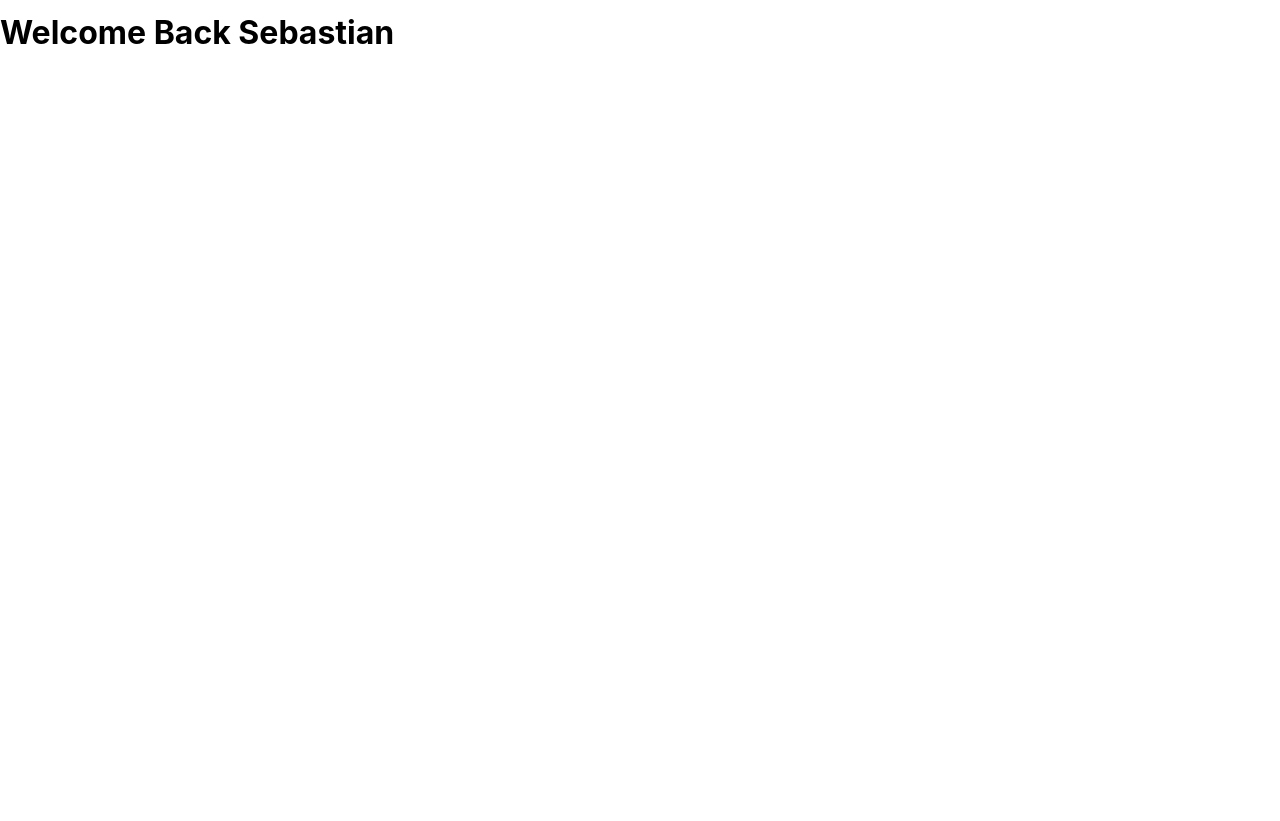
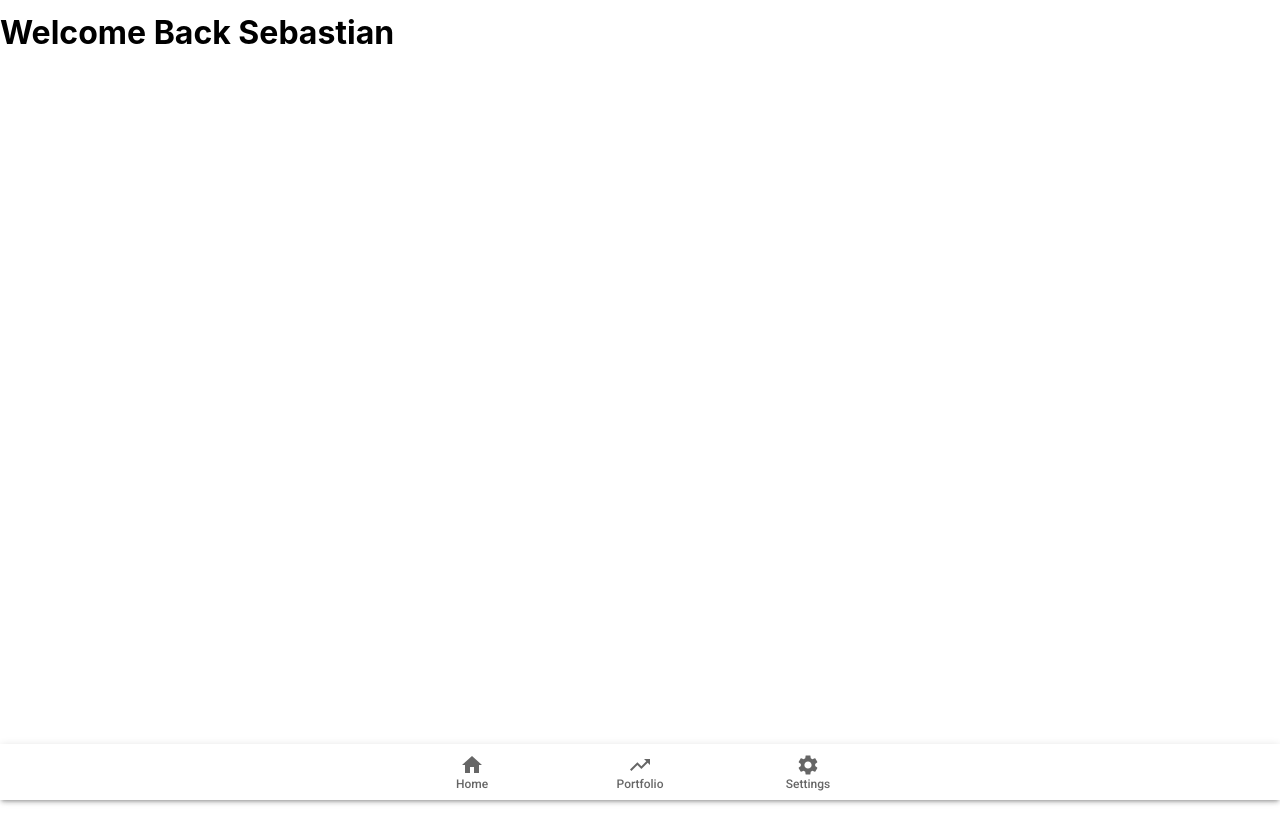
Before and after one commit to sebcyde/iTrack, a React (Vite) app in the folder iTrack/: page / in a window 1280 px wide. After the commit the page ends 800 px from the top, so only its background shows below. Built offline with nearby package versions, Linux system fonts and the light colour scheme; no server answers; sample sign-in values are in the browser's storage.

Commit message:
basic bottom nav done

```diff
--- /dev/null
+++ b/iTrack/src/Components/BottomNavbar/BottomNavbar.tsx
@@ -0,0 +1,49 @@
+import { BottomNavigation, BottomNavigationAction, Paper } from '@mui/material';
+import TrendingUpIcon from '@mui/icons-material/TrendingUp';
+import SettingsIcon from '@mui/icons-material/Settings';
+import HomeIcon from '@mui/icons-material/Home';
+import React, { useState } from 'react';
+import { useNavigate } from 'react-router-dom';
+
+type Props = {};
+
+const BottomNavbar = (props: Props) => {
+	const [value, setvalue] = useState();
+	const navigate = useNavigate();
+
+	return (
+		<div>
+			<Paper
+				sx={{ position: 'fixed', bottom: 0, left: 0, right: 0 }}
+				elevation={3}
+			>
+				<BottomNavigation
+					showLabels
+					value={value}
+					onChange={(event, newValue) => {
+						setvalue(newValue);
+						switch (newValue) {
+							case 0:
+								navigate('/');
+								break;
+							case 1:
+								navigate('/portfolio');
+								break;
+							case 2:
+								navigate('/settings');
+								break;
+							default:
+								break;
+						}
+					}}
+				>
+					<BottomNavigationAction label="Home" icon={<HomeIcon />} />
+					<BottomNavigationAction label="Portfolio" icon={<TrendingUpIcon />} />
+					<BottomNavigationAction label="Settings" icon={<SettingsIcon />} />
+				</BottomNavigation>
+			</Paper>
+		</div>
+	);
+};
+
+export default BottomNavbar;
--- a/iTrack/src/Pages/Dashboard/Dashboard.tsx
+++ b/iTrack/src/Pages/Dashboard/Dashboard.tsx
@@ -1,4 +1,5 @@
 import React from 'react';
+import BottomNavbar from '../../Components/BottomNavbar/BottomNavbar';
 
 type Props = {};
 
@@ -6,6 +7,7 @@ const Dashboard = (props: Props) => {
 	return (
 		<div>
 			<h1>Welcome Back Sebastian</h1>
+			<BottomNavbar />
 		</div>
 	);
 };
--- a/iTrack/src/Pages/Portfolio/Portfolio.tsx
+++ b/iTrack/src/Pages/Portfolio/Portfolio.tsx
@@ -1,9 +1,15 @@
 import React from 'react';
+import BottomNavbar from '../../Components/BottomNavbar/BottomNavbar';
 
 type Props = {};
 
 const Portfolio = (props: Props) => {
-	return <div>Portfolio</div>;
+	return (
+		<div>
+			Portfolio
+			<BottomNavbar />
+		</div>
+	);
 };
 
 export default Portfolio;
--- a/iTrack/src/Pages/Settings/Settings.tsx
+++ b/iTrack/src/Pages/Settings/Settings.tsx
@@ -1,9 +1,15 @@
 import React from 'react';
+import BottomNavbar from '../../Components/BottomNavbar/BottomNavbar';
 
 type Props = {};
 
 const Settings = (props: Props) => {
-	return <div>Settings</div>;
+	return (
+		<div>
+			Settings
+			<BottomNavbar />
+		</div>
+	);
 };
 
 export default Settings;
--- a/iTrack/src/index.css
+++ b/iTrack/src/index.css
@@ -20,6 +20,8 @@ body,
 	padding: 0;
 	width: 100vw;
 	height: 100vh;
+	display: flex;
+	flex-direction: column;
 }
 
 button {
```
Also changed, not shown: iTrack/src/Components/TopNavbar/TopNavbar.tsx (added, +9 -0 lines).
